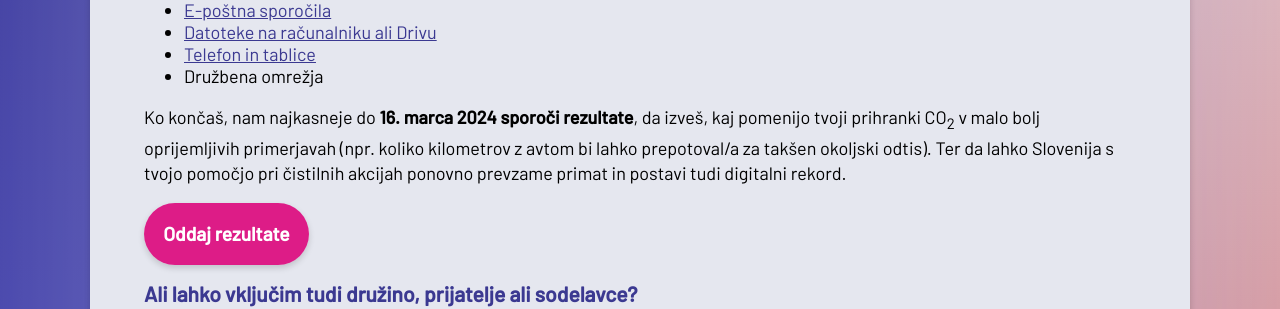
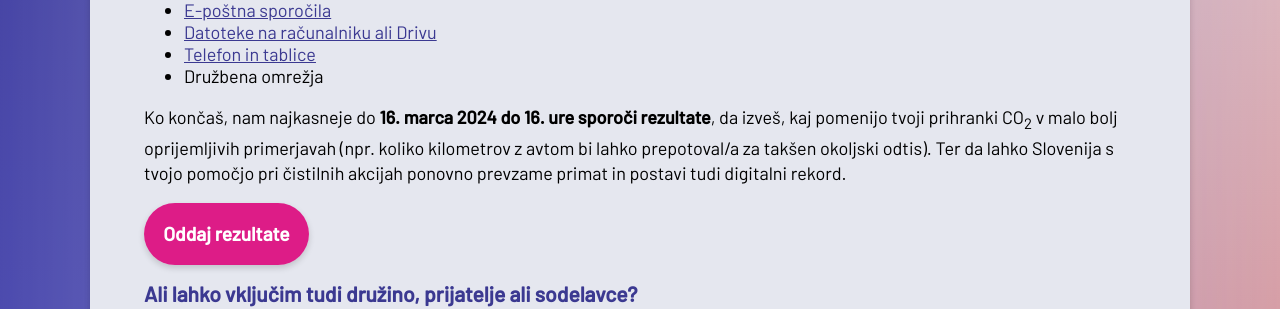
Before and after one commit to ewba/dcd-si, a Jekyll site: the page built from posameznik.md, in a window 1280 px wide. Shown: the part 709-1018 px from the top of the page. Built offline with Jekyll 4.4.1, drawn with Linux system fonts in a browser that asks for light colours.

Commit message:
Update posameznik.md

```diff
--- a/posameznik.md
+++ b/posameznik.md
@@ -18,7 +18,7 @@ Sodeluješ tako, da se lotiš čistilne akcije na svojih elektronskih napravah.
 - [Telefon in tablice](telefon.html)
 - Družbena omrežja
 
-Ko končaš, nam najkasneje do **16. marca 2024** **sporoči rezultate**, da izveš, kaj pomenijo tvoji prihranki CO<sub>2</sub> v malo bolj oprijemljivih primerjavah (npr. koliko kilometrov z avtom bi lahko prepotoval/a za takšen okoljski odtis). Ter da lahko Slovenija s tvojo pomočjo pri čistilnih akcijah ponovno prevzame primat in postavi tudi digitalni rekord.
+Ko končaš, nam najkasneje do **16. marca 2024 do 16. ure** **sporoči rezultate**, da izveš, kaj pomenijo tvoji prihranki CO<sub>2</sub> v malo bolj oprijemljivih primerjavah (npr. koliko kilometrov z avtom bi lahko prepotoval/a za takšen okoljski odtis). Ter da lahko Slovenija s tvojo pomočjo pri čistilnih akcijah ponovno prevzame primat in postavi tudi digitalni rekord.
 
 <div class="btnpad">
 	<a class="button" href="{{ site.submitURL }}">Oddaj rezultate</a>
```
